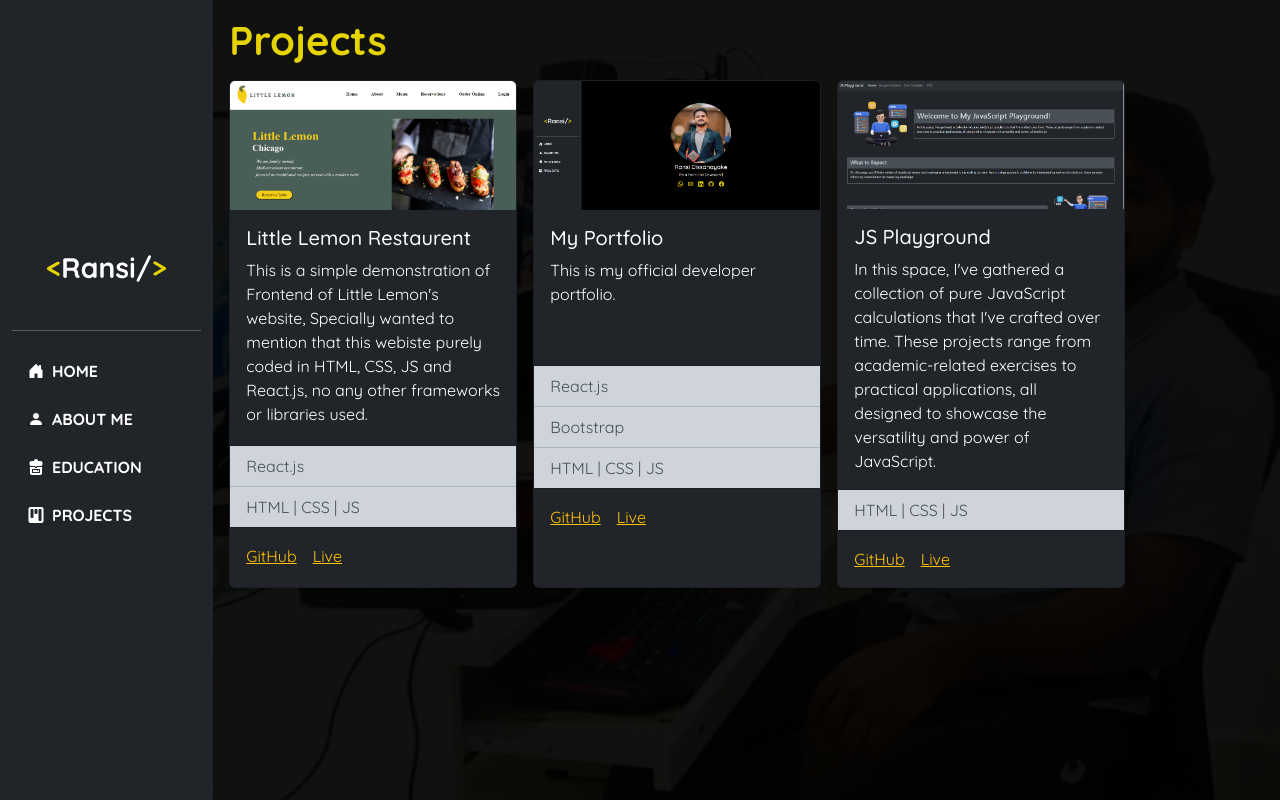
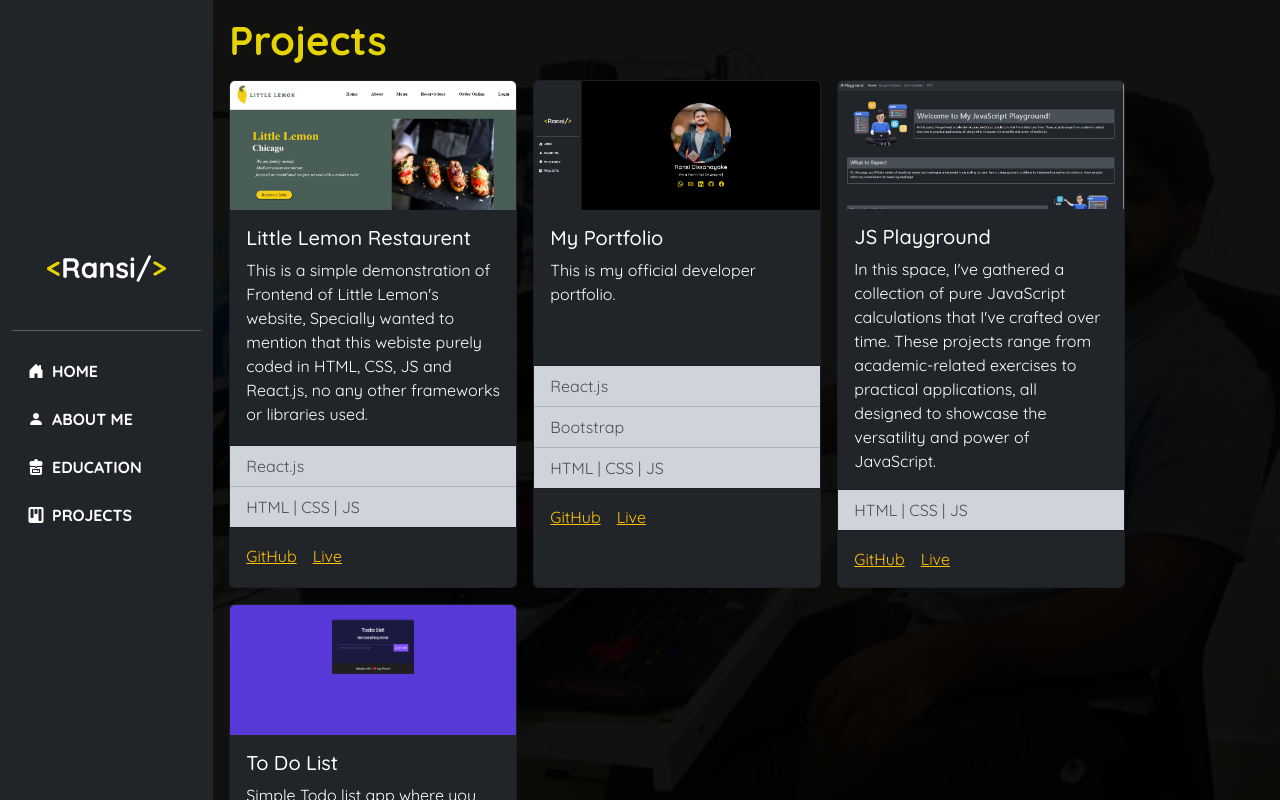
Before and after one commit to ransidis/portfolio, a React (Create React App) app: page /projects in a window 1280 px wide. Built offline with nearby package versions, Linux system fonts and the light colour scheme.

Commit message:
Projects updated

```diff
--- a/src/Pages/Projects.js
+++ b/src/Pages/Projects.js
@@ -8,6 +8,7 @@ import Transitions from '../Transitions';
 import littlelemon from '../images/projects/littlelemon.png'
 import portfolio from '../images/projects/portfolio.png'
 import jsplayground from '../images/jsplayground.png'
+import todolist from '../images/todolist.png'
 
 document.title = 'Projects | Portfolio'
 
@@ -50,7 +51,20 @@ const Projects = () => {
             }
         ]
 
-    }
+    },
+    {
+      image:todolist,
+      title:'To Do List',
+      description:"Simple Todo list app where you can add, edit, delete and track tasks.  ",
+      languages:['React.js','HTML | CSS | JS'],
+      links:[
+          {
+              github:'https://github.com/ransidis/todo-app',
+              live:'https://ransidis.github.io/todo-app/'
+          }
+      ]
+
+  }
 
     ]
   return (
```
Also changed, not shown: src/images/todolist.png (added).
